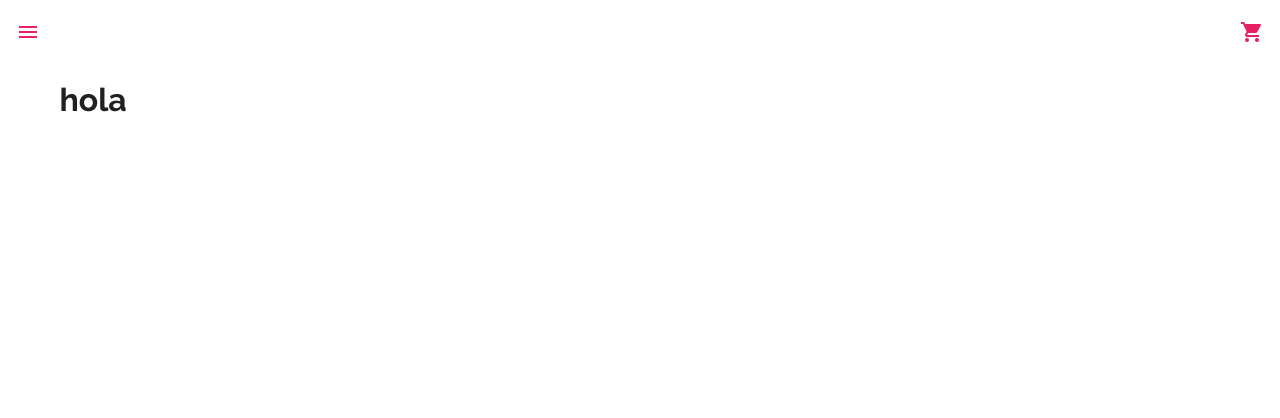
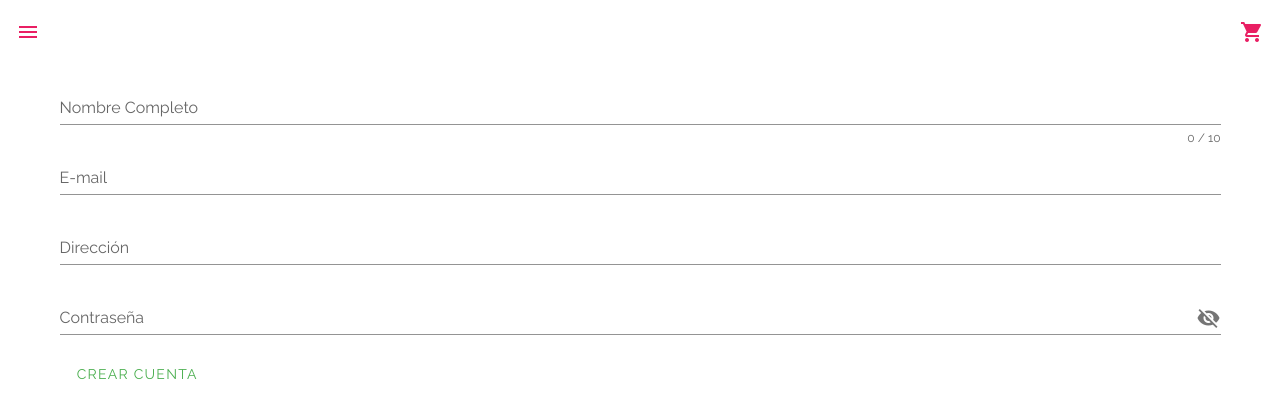
Before and after one commit to agustinaVal/Demo-Proyecto-personal, a Vue app: page /usuario in a window 1280 px wide. Shown: the top 418 px of the page. Built offline with nearby package versions, Linux system fonts and the light colour scheme; no server answers; the database is empty.

Commit message:
crear usuario

```diff
--- a/src/store/index.js
+++ b/src/store/index.js
@@ -8,6 +8,7 @@ Vue.use(Vuex);
 export default new Vuex.Store({
 	state: {
 		excursiones: [],
+		usuario: {},
 	},
 	mutations: {
 		GET_DATA(state, excursiones) {
@@ -30,6 +31,22 @@ export default new Vuex.Store({
 					commit('GET_DATA', excursiones);
 				});
 		},
+		addUser(context, user) {
+			firebase
+			  .auth()
+			  .createUserWithEmailAndPassword(user.email, user.password)
+			  .then(() => {
+				const usuario = Object.assign({}, user);
+				delete usuario.password;
+				firebase
+				  .firestore()
+				  .collection("users")
+				  .add(usuario)
+				  .then(() => {
+					context.dispatch("login", user);
+				  });
+			  });
+		  },
 	},
 	getters: {
 		excursionData: (state) => {
@@ -44,4 +61,5 @@ export default new Vuex.Store({
 	modules: {
 		data,
 	},
+
 });
--- a/src/views/Login.vue
+++ b/src/views/Login.vue
@@ -1,7 +1,7 @@
 <template>
 	<div class="login">
 		<form @submit.prevent="login" class="form">
-			<h4>Ingrese agregando tus credenciales</h4>
+			<h1>Ingrese agregando tus credenciales</h1>
 			<hr />
 			<input v-model="usuario" type="text" placeholder="Correo" />
 			<input v-model="contrasena" type="password" placeholder="Clave" />
--- a/src/views/Usuario.vue
+++ b/src/views/Usuario.vue
@@ -1,11 +1,50 @@
 <template>
 	<div>
-		<h1>hola</h1>
+		<v-form ref="form" lazy-validation>
+			<v-text-field v-model="nuevoUsuario.name" :counter="10" label="Nombre Completo" required></v-text-field>
+
+			<v-text-field v-model="nuevoUsuario.email" label="E-mail" required></v-text-field>
+
+			<v-text-field v-model="nuevoUsuario.direccion" label="Dirección" required></v-text-field>
+
+			<v-text-field
+				v-model="nuevoUsuario.password"
+				:append-icon="show1 ? 'mdi-eye' : 'mdi-eye-off'"
+				:type="show1 ? 'text' : 'password'"
+				label="Contraseña"
+				@click:append="show1 = !show1"
+			></v-text-field>
+		</v-form>
+		<v-btn color="green" text @click="CearUsuario">
+			Crear cuenta
+		</v-btn>
 	</div>
 </template>
 
 <script>
+import { mapActions , mapState } from  "vuex";
 export default {
-
+	data: () => ({
+		show1: false,
+		nuevoUsuario: {
+			name: '',
+			email: '',
+			direccion: '',
+			password: '',
+		},
+		usuario: {
+			email: '',
+			password: '',
+		},
+	}),
+	methods: {
+		crearUsuario() {
+			this.addUser(this.nuevoUsuario);
+		},
+		...mapActions(['addUser']),
+	},
+	computed: {
+    ...mapState(["usuario"]),
+  },
 };
 </script>
```
